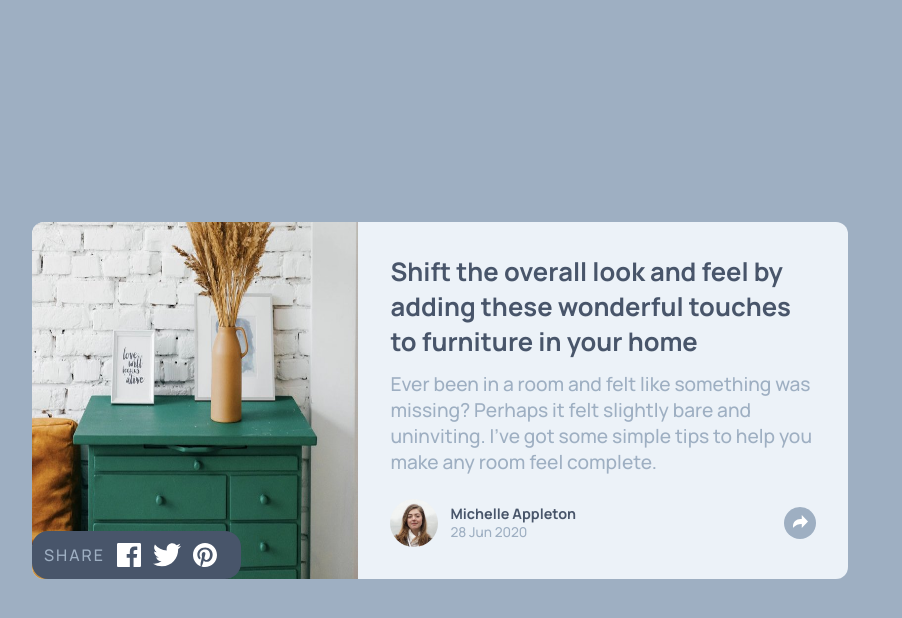
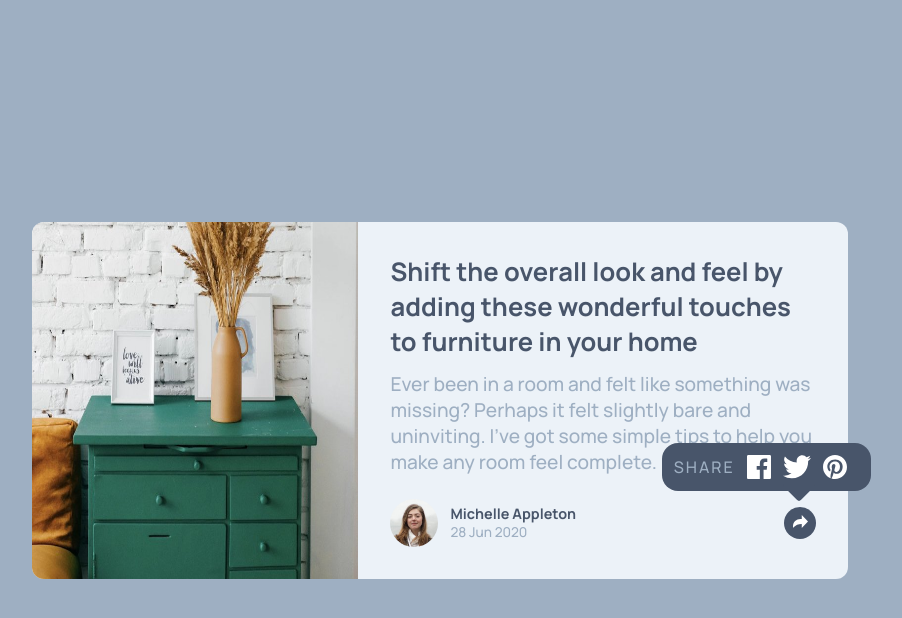
Before and after one commit to Abimzz/14_article-preview-component-master, a plain HTML site: page index.html in a window 1280 px wide. Both pictures are taken after a click on the button 1000 px from the left and 522 px from the top of the page. Shown: the whole page, without its empty margins (200-1102 px from the left). Drawn offline with Linux system fonts and the light colour scheme.

Commit message:
tooltip
added tooltip
changed btn color
fixed btn in desktop view

```diff
--- a/index.html
+++ b/index.html
@@ -36,6 +36,7 @@
       <button class="share-btn close" id="closeOverlay">
         <img class="share-icon" src="./images/icon-share.svg" alt="Share">
       </button>
+      <div class="tooltip"></div>
     </div>
   </div>
 
--- a/script.js
+++ b/script.js
@@ -3,7 +3,7 @@ const shareOverlay = document.getElementById('shareOverlay');
 const closeOverlay = document.getElementById('closeOverlay');
 
 shareButton.addEventListener('click', () => {
-    shareOverlay.classList.add('active');
+    shareOverlay.classList.toggle('active');
 });
 
 closeOverlay.addEventListener('click', () => {
--- a/style.css
+++ b/style.css
@@ -35,9 +35,7 @@ h1{
     background-color: var(--Light-Grayish-Blue);
     border-radius: 0.75rem;
     margin: 1.9rem;
-    overflow: hidden;
-    /* display: grid; */
-    /* display: flex; */
+    /* overflow: hidden; */
     max-width: 320px;
     position: relative;
 }
@@ -51,11 +49,13 @@ h1{
 
 .article-img{
     max-width: 100%;
+    border-radius: 0.75rem 0.75rem 0 0;
 }
 
 @media (min-width: 760px) {
     .article-img{
         max-width: 40%;
+        border-radius: 0.75rem 0 0 0.75rem;
     }
 }
 .details{
@@ -69,7 +69,6 @@ h1{
 
 .title{
     font-size: 1rem;
-    /* margin: 10px 0; */
     margin-bottom: 12px;
 }
 @media (min-width: 760px) {
@@ -110,18 +109,20 @@ h1{
 }
 
 .share-btn{
-    background-color: var(--Grayish-Blue);
+    background-color: var(--Very-Dark-Grayish-Blue);
     height: 2rem;
     width: 2rem;
     border: 0;
     border-radius: 2.5rem;
     margin-left: auto;
+    cursor: pointer;
 }
 
 .share-overlay{
     background-color: var(--Very-Dark-Grayish-Blue);
     padding: 1.5rem;
     width: 100%;
+    border-radius: 0 0 0.75rem 0.75rem;
     display: flex;
     align-items: center;
     position: absolute;
@@ -143,6 +144,12 @@ h1{
     pointer-events: auto;
     opacity: 1;
 }
+@media (min-width: 760px) {
+    .share-overlay.active {
+        bottom: 5.5rem;
+        right: -1.44rem;
+    }
+}
 
 .txt{
     letter-spacing: 2px;
@@ -154,6 +161,9 @@ h1{
     padding-right: 0.75rem;
     height: 1.5rem;
 }
+.close{
+    background-color: var(--Grayish-Blue);
+}
 
 .share-icon{
     filter: brightness(0) invert(1);
@@ -163,3 +173,18 @@ h1{
         display: none;
     }
 }
+
+@media (min-width: 760px) {
+    .tooltip{
+        position: absolute;
+        z-index: -1;
+        content: '';
+        width: 1.5rem;
+        height: 1.5rem;
+        border-radius: 3px;
+        background-color: var(--Very-Dark-Grayish-Blue);
+        bottom: -6px;
+        right: 60px;
+        transform: rotate(45deg);
+    }
+}
```
